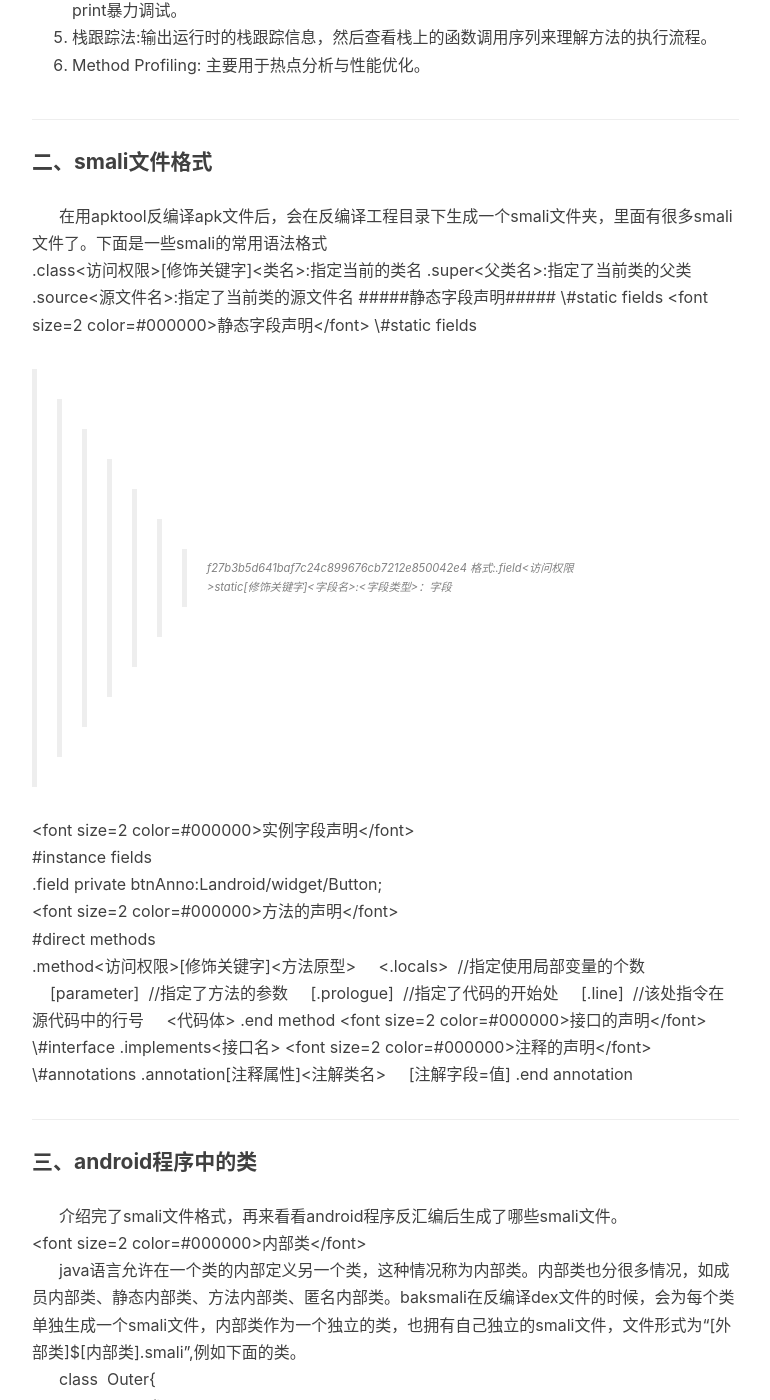
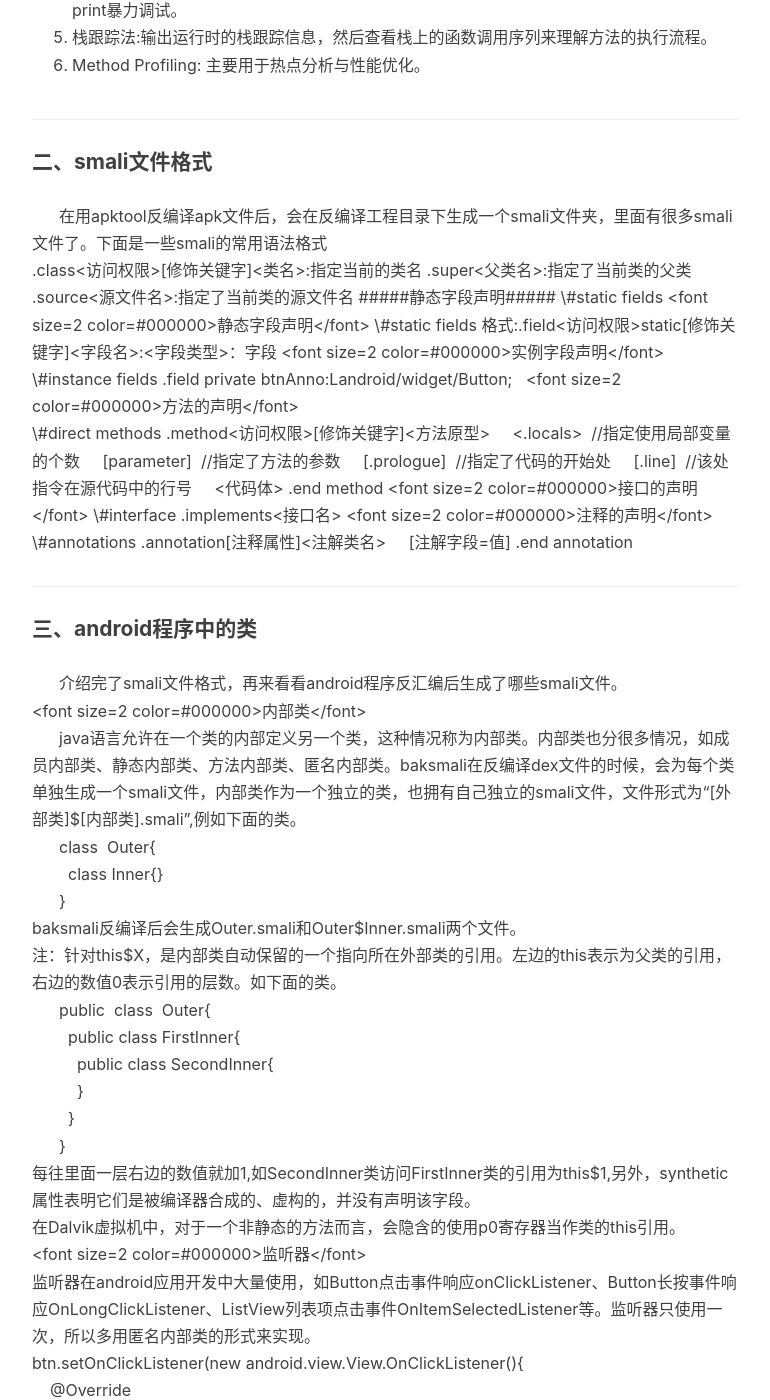
Before and after one commit to yangrz/blog, a Jekyll site: the page built from _posts/2017-01-05-androidSecurity.markdown, in a window 1280 px wide and 1400 px high, scrolled down 853 px. Shown: the whole window, without its empty margins (233-1003 px from the left). Built offline with Jekyll 4.4.1, drawn with Linux system fonts in a browser that asks for light colours; nearby versions of some CDN libraries; comment, search, counter and statistics services are not loaded.

Commit message:
2014-02-14

```diff
--- a/_posts/2017-01-05-androidSecurity.markdown
+++ b/_posts/2017-01-05-androidSecurity.markdown
@@ -33,7 +33,6 @@ tags:
 \#static fields
 <font size=2 color=#000000>静态字段声明</font>
 \#static fields
->>>>>>> f27b3b5d641baf7c24c899676cb7212e850042e4
 格式:.field<访问权限>static[修饰关键字]<字段名>:<字段类型>：字段
 <font size=2 color=#000000>实例字段声明</font>
 \#instance fields
```
